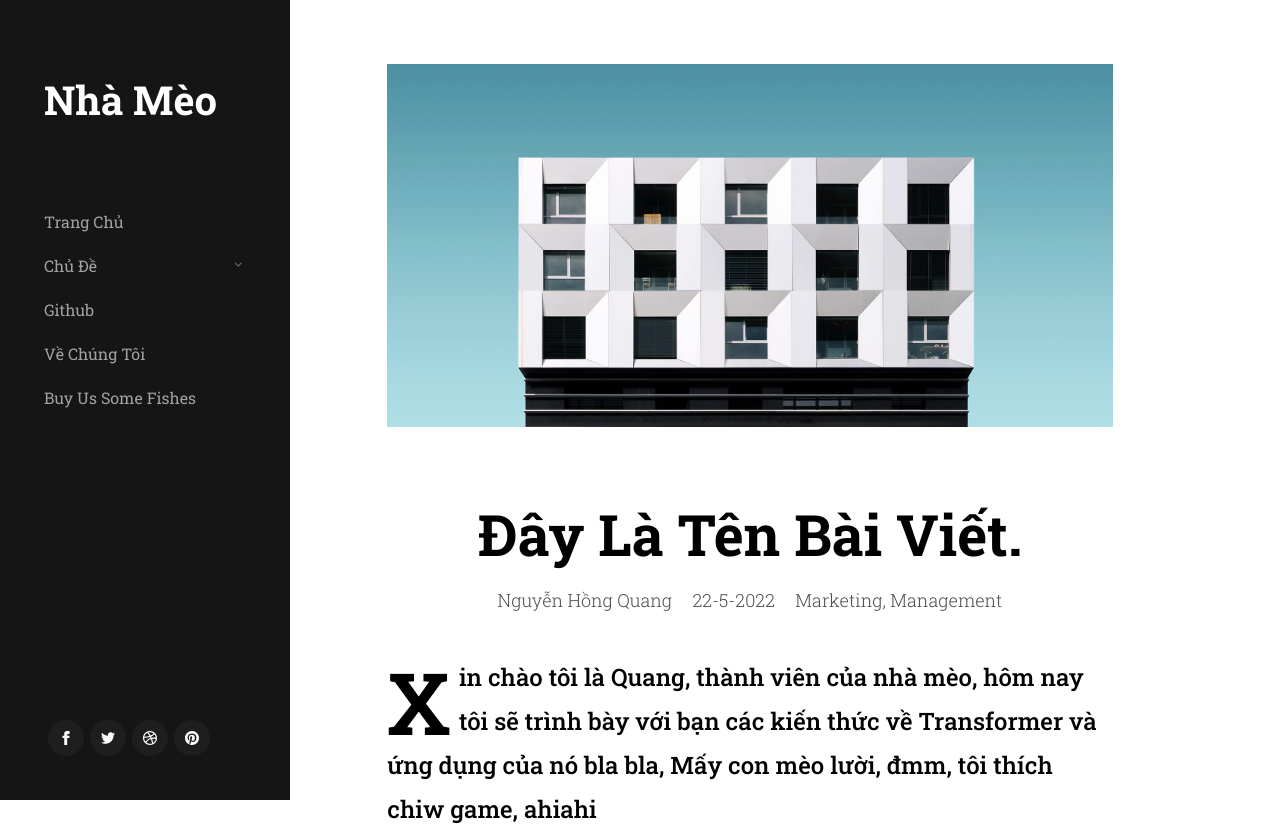
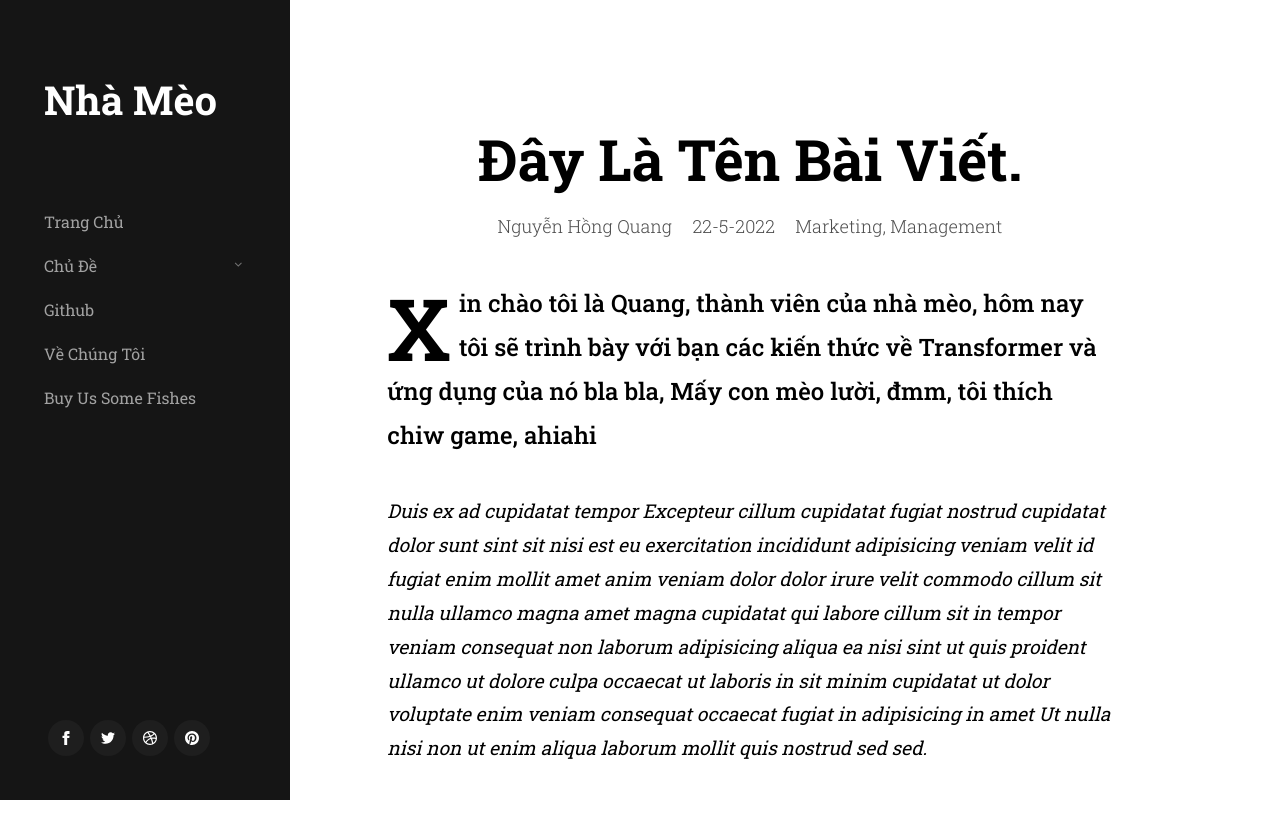
Before and after one commit to HouseOfMeowMeow/blog, a plain HTML site: page blog_post/contents/single-standard.html in a window 1280 px wide. Shown: the top 824 px of the page. Drawn offline with Linux system fonts and the light colour scheme; files whose address does not match are found by name.

Commit message:
fix load image

```diff
--- a/blog_post/contents/single-standard.html
+++ b/blog_post/contents/single-standard.html
@@ -149,14 +149,14 @@
 
                 <article class="column large-full entry format-standard">
 
-                    <div class="media-wrap entry__media">
+                    <!-- <div class="media-wrap entry__media">
                         <div class="entry__post-thumb">
                             <img src="images/thumbs/single/standard/standard-1000.jpg"
                                  srcset="images/thumbs/single/standard/standard-2000.jpg 2000w,
                                          images/thumbs/single/standard/standard-1000.jpg 1000w,
                                          images/thumbs/single/standard/standard-500.jpg 500w" sizes="(max-width: 2000px) 100vw, 2000px" alt="">
                         </div>
-                    </div>
+                    </div> -->
 
                     <div class="content__page-header entry__header">
                         <h1 class="title">
```
